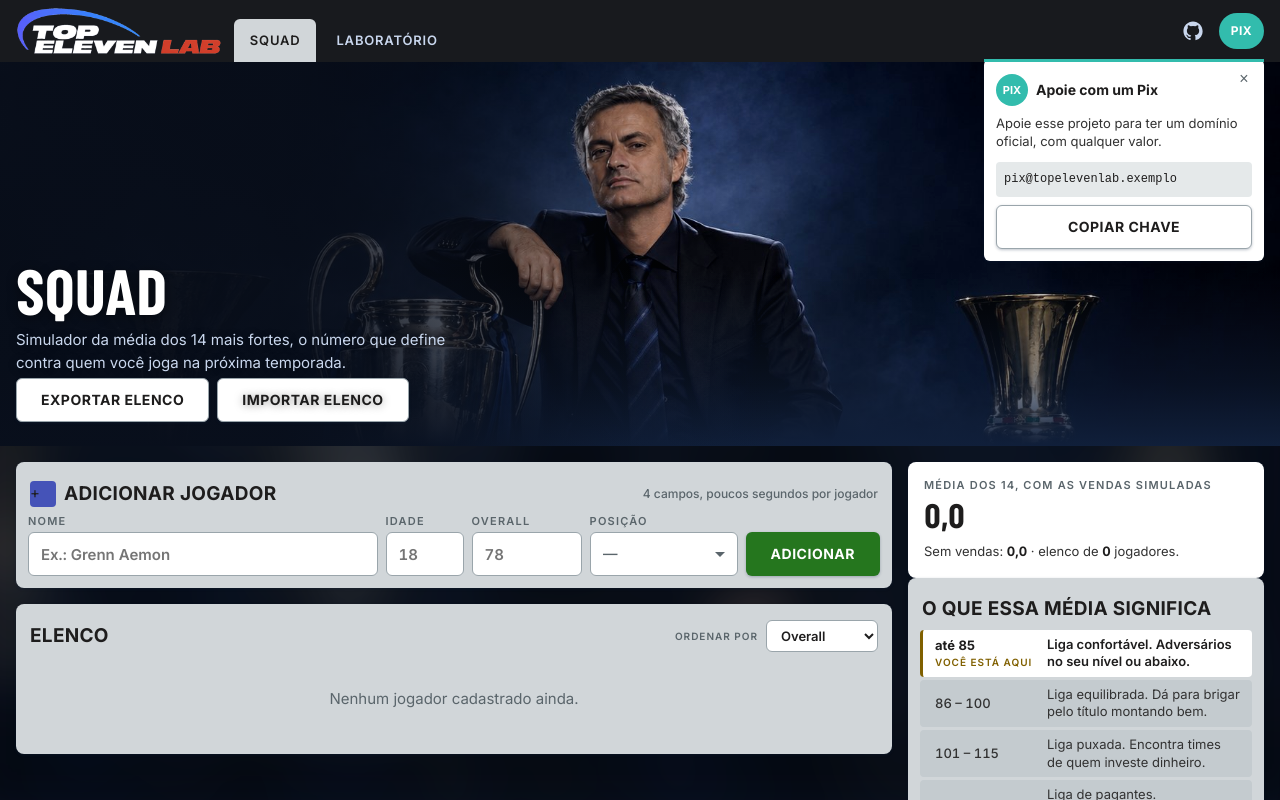
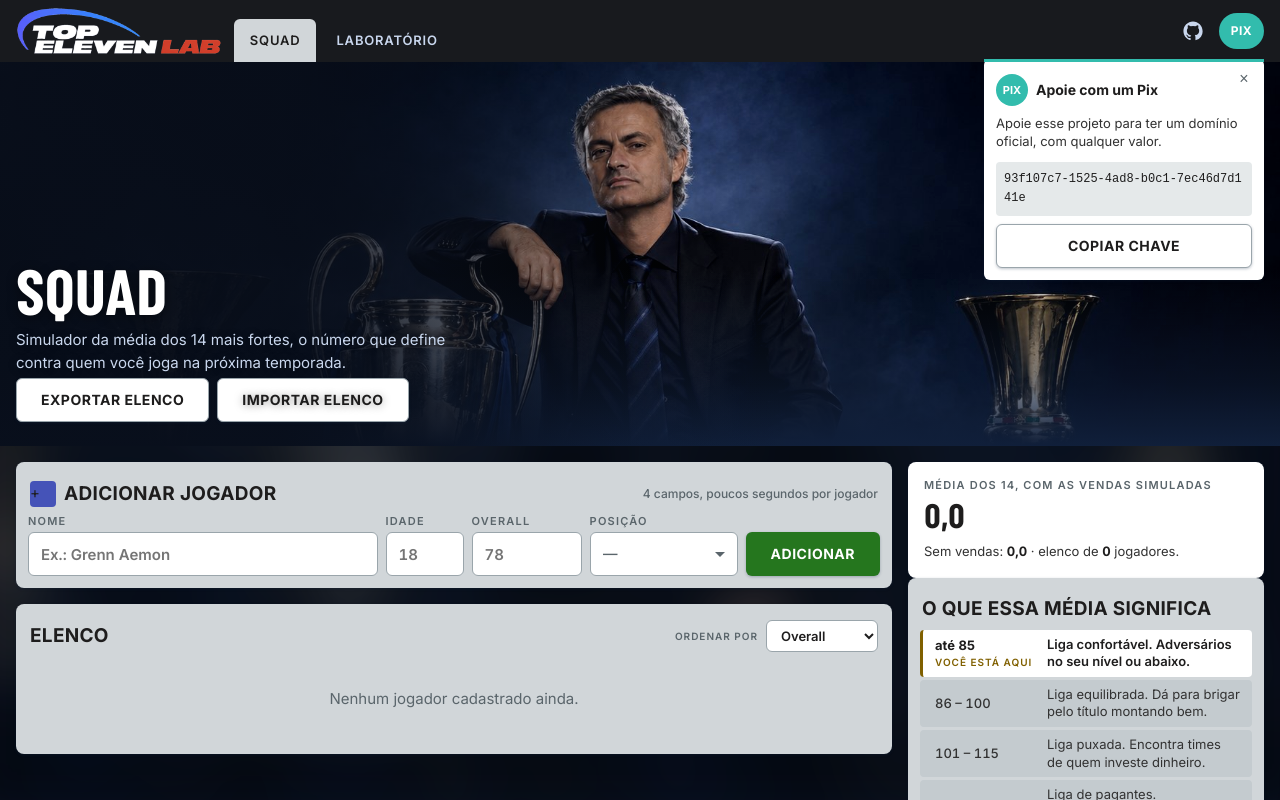
Before and after one commit to thegall/Top_Eleven_Lab, a Next.js app: page / in a window 1280 px wide. Both pictures are taken after a click on the button "PIX". Shown: the top 800 px of the page. Built offline with nearby package versions, Linux system fonts and the light colour scheme.

Commit message:
fix: usar chave Pix real do dono e ajustar copy do CTA [THE-55]
Chave placeholder trocada pela chave Pix real (aleatória, pública, do
dono do projeto). "Dar estrela no GitHub" virou "Favoritar" e "É open
source!" virou "É gratuito!".

```diff
--- a/src/app/topbar-actions.tsx
+++ b/src/app/topbar-actions.tsx
@@ -5,8 +5,8 @@ import { useState } from 'react';
 
 const GITHUB_URL = 'https://github.com/thegall/Top_Eleven_Lab';
 
-// Chave fictícia — THE-55 aguarda a chave Pix real do dono para substituir.
-const PIX_KEY_PLACEHOLDER = 'pix@topelevenlab.exemplo';
+// Chave Pix pública do dono, pra receber contribuições — não é credencial.
+const PIX_KEY = '93f107c7-1525-4ad8-b0c1-7ec46d7d141e';
 
 const GITHUB_ICON_PATH =
   `M12 .5C5.65.5.5 5.65.5 12c0 5.09 3.29 9.4 7.86 10.93.58.1.79-.25.79-.56
@@ -26,7 +26,7 @@ export function TopbarActions() {
 
   async function copiarChave() {
     try {
-      await navigator.clipboard.writeText(PIX_KEY_PLACEHOLDER);
+      await navigator.clipboard.writeText(PIX_KEY);
       setCopiado(true);
       setTimeout(() => setCopiado(false), 2000);
     } catch {
@@ -103,7 +103,7 @@ export function TopbarActions() {
               <strong>Apoie com um Pix</strong>
             </div>
             <p>Apoie esse projeto para ter um domínio oficial, com qualquer valor.</p>
-            <code>{PIX_KEY_PLACEHOLDER}</code>
+            <code>{PIX_KEY}</code>
             <button
               type="button"
               className="btn btn--secondary"
```
